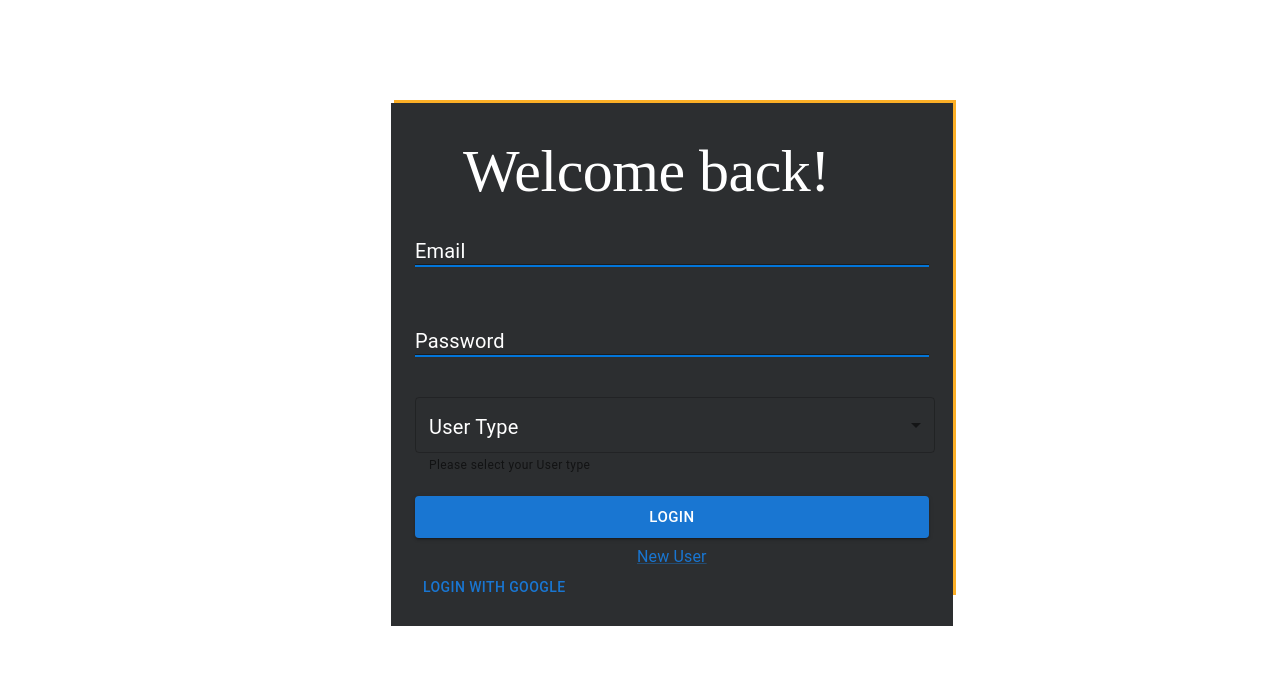
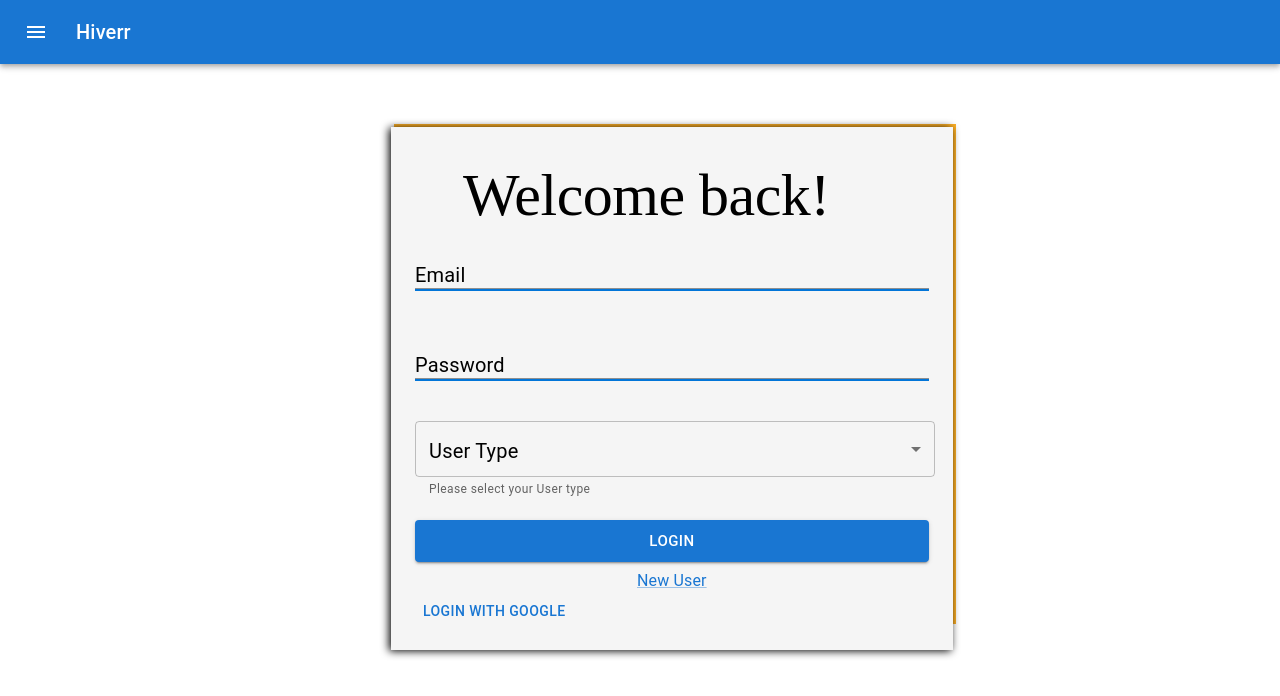
Before and after one commit to Hidash-broto/Hiverr-Client, a React (Create React App) app: page /login in a window 1280 px wide. Shown: the top 696 px of the page. Built offline with nearby package versions, Linux system fonts and the light colour scheme; what agora-rtc-react would draw is missing.

Commit message:
jdfowierji

```diff
--- /dev/null
+++ b/src/components/freelancerComponent/FreelancerLoginNav.tsx
@@ -0,0 +1,31 @@
+import * as React from 'react';
+import AppBar from '@mui/material/AppBar';
+import Box from '@mui/material/Box';
+import Toolbar from '@mui/material/Toolbar';
+import Typography from '@mui/material/Typography';
+import IconButton from '@mui/material/IconButton';
+import MenuIcon from '@mui/icons-material/Menu';
+
+export default function FreelancerLoginNav() {
+
+  return (
+    <Box sx={{ flexGrow: 1 }}>
+      <AppBar position="static">
+        <Toolbar>
+          <IconButton
+            size="large"
+            edge="start"
+            color="inherit"
+            aria-label="menu"
+            sx={{ mr: 2 }}
+          >
+            <MenuIcon />
+          </IconButton>
+          <Typography variant="h6" component="div" sx={{ flexGrow: 1 }}>
+            Hiverr
+          </Typography>
+        </Toolbar>
+      </AppBar>
+    </Box>
+  );
+}
--- a/src/components/videoCallComponents/Controls.tsx
+++ b/src/components/videoCallComponents/Controls.tsx
@@ -12,7 +12,8 @@ import { useNavigate } from 'react-router-dom';
 function Controls(props: any) {
     const navigate = useNavigate()
     const client = useClient();
-    const {tracks , setInCall, setStart,} = props;
+    const [screenSharing, setScreenSharing]: Boolean|any = useState(true);
+    const {tracks , setInCall, setStart, startScreenSharing, stopScreenSharing} = props;
     const [trackState, setTrackState] = useState({video: true, audio: true, screenShare: false})
 
     const leaveCall = async () => {
@@ -23,7 +24,7 @@ function Controls(props: any) {
         setStart(false)
         setInCall(false)
         console.log(window.location.href)
-        window.location.href === 'http://localhost:3000/freelancer/videoCall'?navigate('/freelancer/chatPage'):navigate('/client/chatPage')
+        window.location.href === 'https://hiverrr.netlify.app/freelancer/videoCall'?navigate('/freelancer/chatPage'):navigate('/client/chatPage')
     }
 
     const mute = async (type: String|any) => {
@@ -44,8 +45,11 @@ function Controls(props: any) {
     <>
       <Grid style={{position: 'absolute', zIndex: '99', marginLeft: '520px', marginTop: '450px'}} container alignItems='center' spacing={2} >
       <Grid item >
-            <Button  variant='contained' color={trackState.screenShare? 'secondary':'primary'}>
-            {trackState.screenShare? <ScreenShareIcon /> : <ScreenShareIcon />}
+            <Button onClick={() => {
+                setScreenSharing(!screenSharing)
+                screenSharing?stopScreenSharing():startScreenSharing()
+                }} variant='contained' color={screenSharing? 'secondary':'primary'}>
+            {screenSharing? <ScreenShareIcon /> : <ScreenShareIcon />}
             </Button>
         </Grid>
         <Grid item >
--- a/src/components/videoCallComponents/Video.tsx
+++ b/src/components/videoCallComponents/Video.tsx
@@ -4,9 +4,12 @@ import { Grid } from '@material-ui/core'
 import { Container } from '@mui/material'
 
 function Video(props: any) {
-    const {users, tracks} = props
+    const {users, tracks, screenTrack} = props
+    console.log(screenTrack,'--')
     const [gridSpacing, setGridSpacing]:Number|any = useState(12)
     console.log(gridSpacing)
+
+
 
     useEffect(() => {
         setGridSpacing(Math.max(Math.floor(12/(users.length + 1)), 4))
@@ -16,6 +19,7 @@ function Video(props: any) {
   return (
     <>
       <Grid container style={{height: '600px'}}>
+      {/* <video ref={(ref) => (ref ? screenTrack.play(ref) : null)} /> */}
         <Container sx={{width: '300px', maxWidth: '2000px !important', height: '200px', position: 'absolute', ml: '20px', mt: '320px', zIndex: '99'}}>
             <AgoraVideoPlayer videoTrack={tracks[1]} style={{height: '100%', width: '100%'}} />
         </Container>
--- a/src/components/videoCallComponents/VideoCall.tsx
+++ b/src/components/videoCallComponents/VideoCall.tsx
@@ -7,14 +7,16 @@ import Controls from './Controls'
 import Video from './Video'
 import ClientNav from '../clientHomePageComponents/ClientNav'
 import FreelancerNav from '../FreelancerNav'
+import AgoraRTC from 'agora-rtc-sdk-ng';
 
 function VideoCall(props: any) {
     console.log(window.location.href, '09')
     const [inCall, setInCall] = useState(true);
     const [users, setUsers]:any = useState([]);
     const [start, setStart] = useState(false);
+    const [screenTrack, setScreenTrack]: any = useState()
     const client = useClient();
-    const {ready, tracks} = useMicrophoneAndCameraTracks();
+    const {ready, tracks}:any = useMicrophoneAndCameraTracks();
     console.log(inCall)
     useEffect(() => {
         const init = async (name: String|any) => {
@@ -61,6 +63,45 @@ function VideoCall(props: any) {
     // eslint-disable-next-line react-hooks/exhaustive-deps
     }, [channelName, client, ready, tracks])
 
+    async function startScreenSharing() {
+        try {
+            await client.unpublish([tracks[1]]);
+          // Create a screen sharing video track
+          const screenTrack: any = await AgoraRTC.createScreenVideoTrack({
+            encoderConfig: '1080p_1', // Set the desired resolution, e.g., '1080p_1', '720p_1', etc.
+          });
+          console.log(screenTrack, '0990')
+          // Publish the screen sharing video track
+          await client.publish([screenTrack]);
+
+          // Set the screen sharing track to the component's state
+          setScreenTrack(screenTrack);
+        } catch (error) {
+          console.error('Failed to start screen sharing:', error);
+        }
+      }
+      async function stopScreenSharing() {
+        try {
+
+            // Unpublish the screen sharing track
+            await client.unpublish([screenTrack]);
+
+            // Stop the screen sharing track
+            screenTrack.stop();
+
+
+          if (tracks) {
+            // Publish the local video track
+            await client.publish([tracks[1]]);
+          }
+
+          // Set the screen sharing track to null
+          setScreenTrack(null);
+        } catch (error) {
+          console.error('Failed to stop screen sharing:', error);
+        }
+      }
+
     // const startScreenSharing = async () => {
     //     try {
     //       const screenTrack: any = await CreateScreenVideoTrack({ encoderConfig: '1080p_1' });
@@ -91,14 +132,14 @@ function VideoCall(props: any) {
         <Container style={{height: '5%'}}>
             {
                 ready && tracks && (
-                    <Controls  tracks={tracks} setStart={setStart} setInCall={setInCall} />
+                    <Controls stopScreenSharing={stopScreenSharing} startScreenSharing={startScreenSharing} tracks={tracks} setStart={setStart} setInCall={setInCall} />
                 )
             }
         </Container>
         <Grid item style={{height: '95%'}}>
             {
                 start && tracks && (
-                    <Video tracks={tracks} users={users} />
+                    <Video screenTrack={screenTrack} tracks={tracks} users={users} />
                 )
             }
         </Grid>
--- a/src/pages/Login.tsx
+++ b/src/pages/Login.tsx
@@ -9,6 +9,7 @@ import toast from 'react-hot-toast'
 import { useNavigate } from 'react-router-dom'
 import { userData } from '../redux/User'
 import { useDispatch } from 'react-redux'
+import FreelancerLoginNav from '../components/freelancerComponent/FreelancerLoginNav'
 
 interface MyFormValues {
   email: string,
@@ -41,11 +42,12 @@ function Login() {
   return (
     <>
       <CssBaseline />
+      <FreelancerLoginNav />
       <Container className='mainContainer'>
-        <Container maxWidth='sm' style={{ width: '562px', height: '495px', marginLeft: '370px' }} className={classes.containerLogin}>
-          <Container maxWidth='sm' style={{ width: '562px', paddingBottom: '20px', marginLeft: '-27px' }} className={classes.containerLogin2}>
+        <Container maxWidth='sm' style={{ width: '562px', height: '500px', marginLeft: '370px' }} className={classes.containerLogin}>
+          <Container maxWidth='sm' style={{ width: '562px', paddingBottom: '20px', marginLeft: '-27px', marginBottom: '20px' }} className={classes.containerLogin2}>
             <Stack>
-              <Typography className='mt-8 ml-12 heading' style={{ color: 'white' }} variant='h2'>Welcome back!</Typography>
+              <Typography className='mt-8 ml-12 heading' style={{ color: 'black' }} variant='h2'>Welcome back!</Typography>
             </Stack>
             <Formik initialValues={initialValue}
               validationSchema={yup.object({
@@ -112,10 +114,11 @@ function Login() {
                 </form>
               )}
             </Formik>
-
           </Container>
         </Container>
       </Container>
+      <br />
+      <br />
     </>
   )
 }
--- a/src/style.tsx
+++ b/src/style.tsx
@@ -4,13 +4,14 @@ import {makeStyles} from '@material-ui/core/styles'
 export const useStyle = makeStyles((theme) => ({
     containerLogin: {
         background: '#FCAF26',
-        marginTop: '100px',
+        marginTop: '60px',
         position: 'absolute',
         marginLeft:'80px'
     },
     containerLogin2: {
-        background: '#2c2e30',
+        background: 'whitesmoke',
         marginTop: '3px',
+        filter: 'drop-shadow(-2px 1px 4px black)'
     },
     heading: {
         marginLeft:'30px',
@@ -56,7 +57,7 @@ export const useStyle = makeStyles((theme) => ({
         borderRadius:'10px'
     },
     floatingLabelFocusStyle: {
-        color:'#ffffff',
+        color:'black',
         fontSize:'20px'
     },
     adminLayout: {
```
Also changed, not shown: 1 other file (tests, documents, lock files or other folders).
